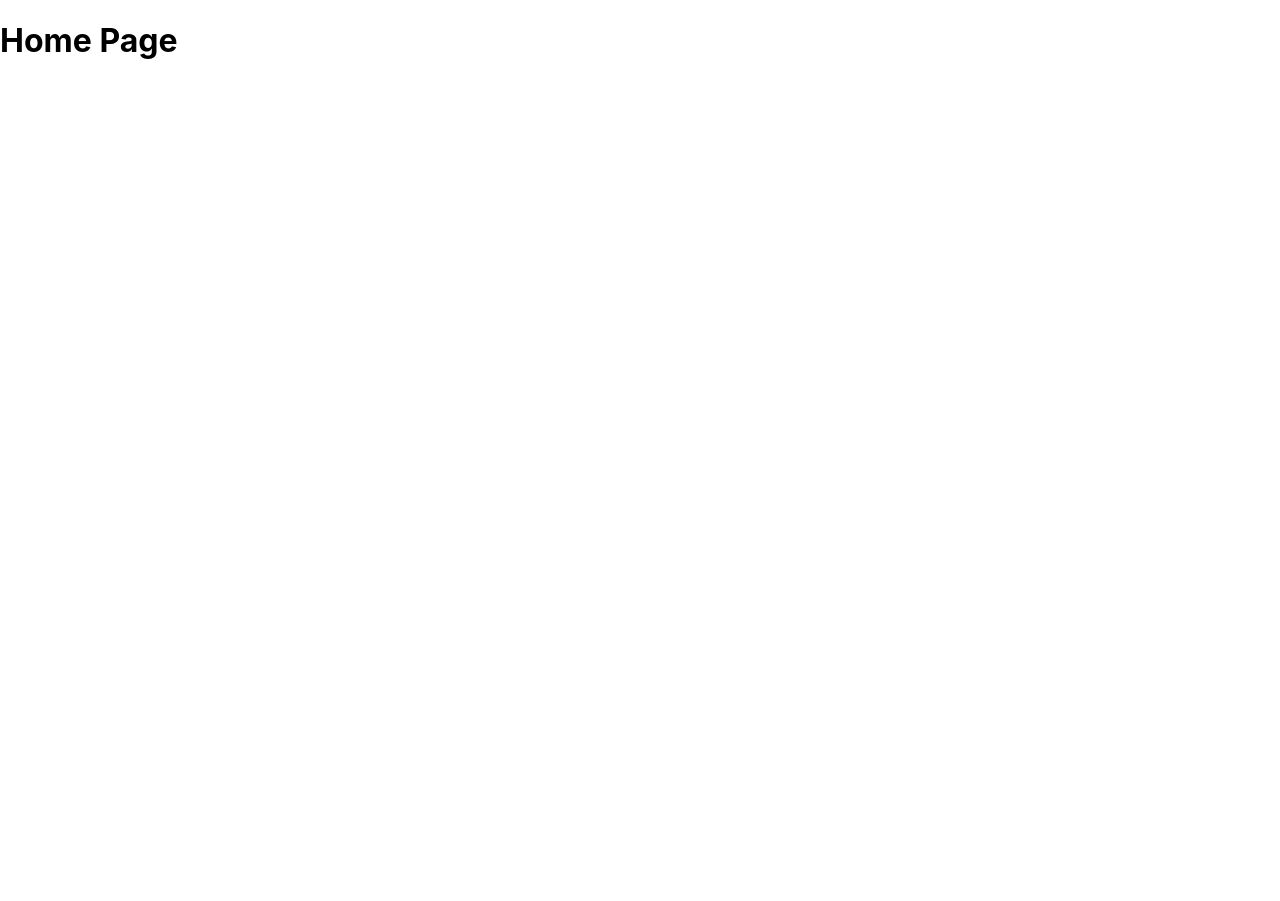
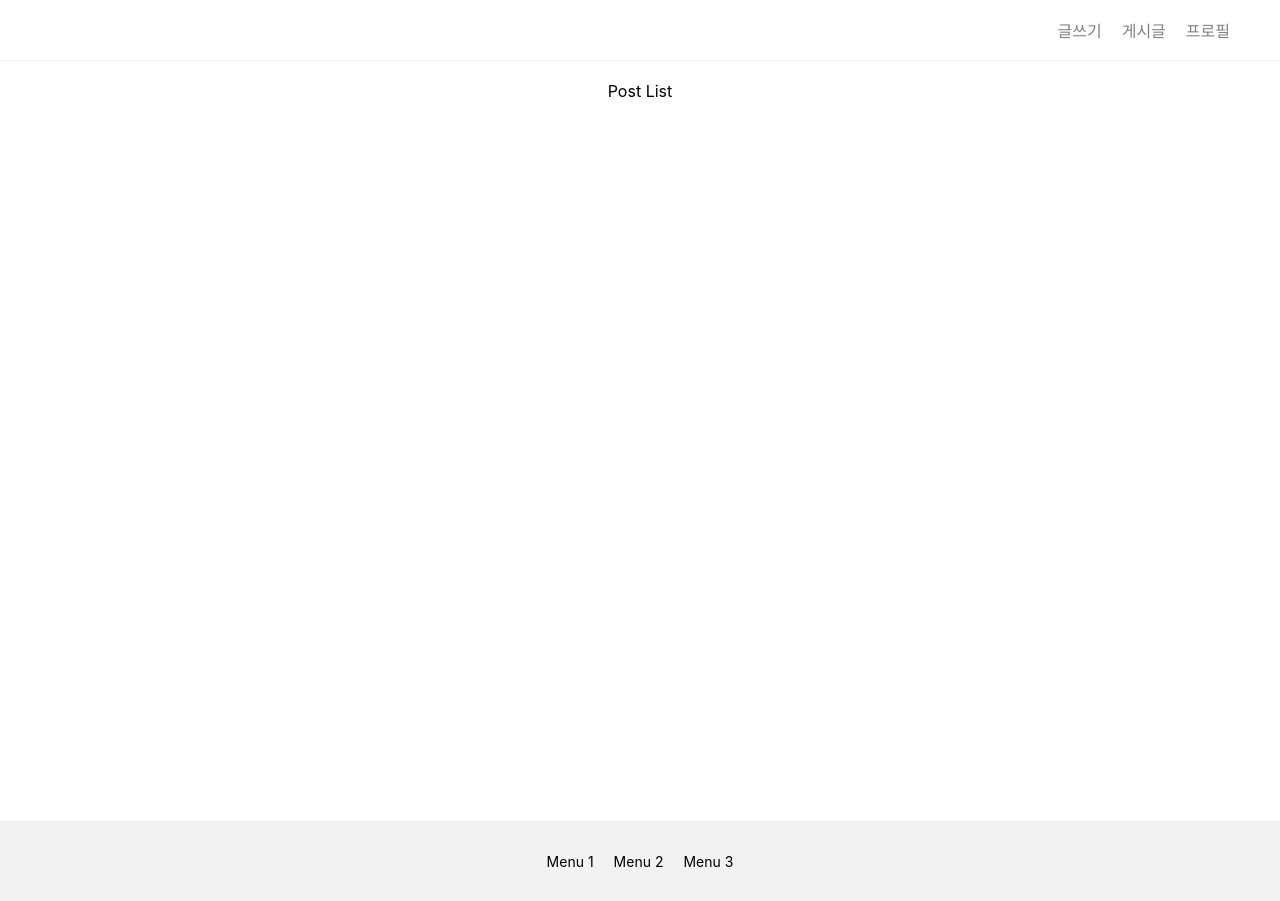
Before and after one commit to 5meang9/react-blog, a React (Create React App) app: page / in a window 1280 px wide. Before the commit the page ends 800 px from the top, so only its background shows below. Built offline with nearby package versions, Linux system fonts and the light colour scheme.

Commit message:
1. 프로젝트 구조 생성 2. 레이아웃 작업 및 css 수정

```diff
--- a/src/components/Router.tsx
+++ b/src/components/Router.tsx
@@ -1,15 +1,25 @@
 import { Route, Routes, Navigate} from 'react-router-dom'
+import Home from '../pages/home';
+import PostList from '../pages/posts';
+import PostDetail from '../pages/posts/detail';
+import PostNew from '../pages/posts/new';
+import PostEdit from '../pages/posts/edit';
+import ProfilePage from '../pages/profile';
+import LoginPage from '../pages/login';
+import SignupPage from '../pages/signup';
 
 export default function Router() {
   return (
     <>
       <Routes>
-        <Route path='/' element={<h1>Home Page</h1>} />
-        <Route path='/posts' element={<h1>Post List Page</h1>} />
-        <Route path='/posts/:id' element={<h1>Post Detail Page</h1>} />
-        <Route path='/posts/new' element={<h1>Post New Page</h1>} />
-        <Route path='/posts/edit/:id' element={<h1>Post Edit Page</h1>} />
-        <Route path='/profile' element={<h1>Profile Page</h1>} />
+        <Route path='/' element={<Home />} />
+        <Route path='/posts' element={<PostList />} />
+        <Route path='/posts/:id' element={<PostDetail/>} />
+        <Route path='/posts/new' element={<PostNew />} />
+        <Route path='/posts/edit/:id' element={<PostEdit />} />
+        <Route path='/profile' element={<ProfilePage />} />
+        <Route path='/login' element={<LoginPage />} />
+        <Route path='/signup' element={<SignupPage />} />
         {/* 정의하지 않은 path 를 입력했을 때 디폴트 루트 페이지 */}
         <Route path='*' element={<Navigate replace to="/" />} />
       </Routes>
--- a/src/index.css
+++ b/src/index.css
@@ -11,3 +11,43 @@ code {
   font-family: source-code-pro, Menlo, Monaco, Consolas, 'Courier New',
     monospace;
 }
+
+/* header */
+header {
+  display: flex;
+  justify-content: space-between;
+  flex-direction: row-reverse;
+  border-bottom: 1px solid #f2f2f2;
+  padding: 10px 40px;
+  min-height: 40px;
+  align-items: center;
+}
+
+header a {
+  margin: 0px 10px;
+  text-decoration: none;
+  color: gray;
+}
+header a:focus, header a:hover{
+  color: black;
+}
+
+/* footer */
+footer{
+  background-color: #f2f2f2;
+  min-height: 40px;
+  padding: 20px 40px;
+  font-size: 14px;
+  text-align: center;
+  display: flex;
+  align-items: center;
+  justify-content: center;
+  gap: 20px;
+}
+
+/* post list */
+.post-list{
+  min-height: 90vh;
+  padding: 20px 40px;
+  text-align: center;
+}
--- /dev/null
+++ b/src/pages/home/index.tsx
@@ -0,0 +1,22 @@
+import { Link } from "react-router-dom"
+
+
+export default function Home(){
+  return (
+    <div>
+      <header>
+        <div>
+          <Link to="/posts/new">글쓰기</Link>
+          <Link to="/posts">게시글</Link>
+          <Link to="/profile">프로필</Link>
+        </div>
+      </header>
+      <div className="post-list">Post List</div>
+      <footer>
+        <div>Menu 1</div>
+        <div>Menu 2</div>
+        <div>Menu 3</div>
+      </footer>
+    </div>
+  )
+}
--- /dev/null
+++ b/src/pages/login/index.tsx
@@ -0,0 +1,3 @@
+export default function LoginPage(){
+  return <h2>Login</h2>;
+}
--- /dev/null
+++ b/src/pages/posts/detail.tsx
@@ -0,0 +1,3 @@
+export default function PostDetail(){
+  return <h1>Post Detail Page</h1>;
+}
--- /dev/null
+++ b/src/pages/posts/edit.tsx
@@ -0,0 +1,3 @@
+export default function PostEdit(){
+  return <h1>Post Edit Page</h1>;
+}
--- /dev/null
+++ b/src/pages/posts/index.tsx
@@ -0,0 +1,3 @@
+export default function PostList(){
+  return <h1>Post List Page</h1>
+}
--- /dev/null
+++ b/src/pages/posts/new.tsx
@@ -0,0 +1,3 @@
+export default function PostNew(){
+  return <h1>Post New Page</h1>
+}
--- /dev/null
+++ b/src/pages/profile/index.tsx
@@ -0,0 +1,3 @@
+export default function ProfilePage(){
+  return <h1>Profile Page</h1>;
+}
--- /dev/null
+++ b/src/pages/signup/index.tsx
@@ -0,0 +1,3 @@
+export default function SignupPage(){
+  return <h2>Signup</h2>;
+}
```
